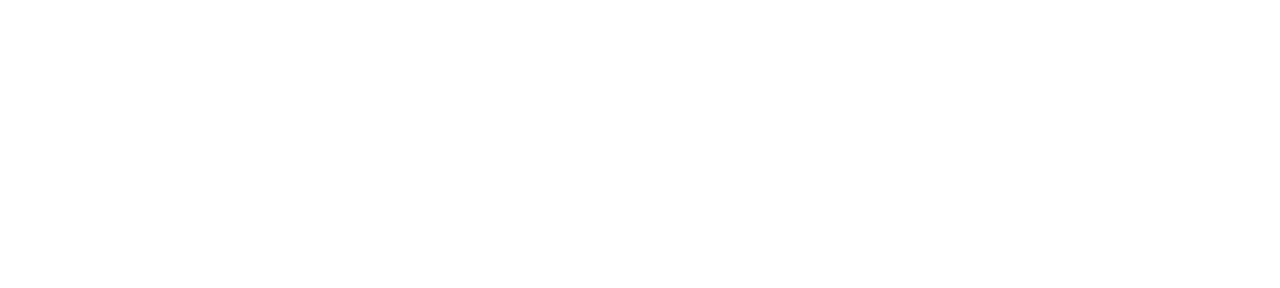
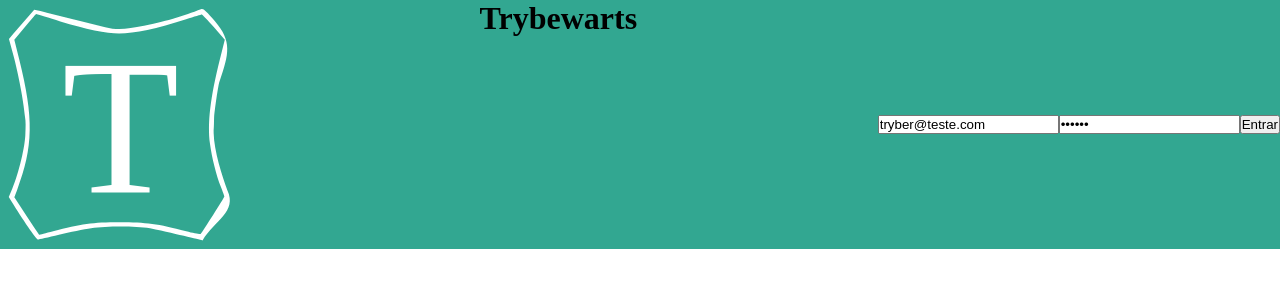
Before and after one commit to TamirisShigaki/Project-Trybewarts, a website: page index.html in a window 1280 px wide. Drawn offline with Linux system fonts and the light colour scheme.

Commit message:
requisito 3: quase ok

```diff
--- a/index.html
+++ b/index.html
@@ -1,14 +1,42 @@
 <!DOCTYPE html>
-<html lang="en">
+<html lang="pt-br">
   <head>
     <meta charset="UTF-8" />
     <meta http-equiv="X-UA-Compatible" content="IE=edge" />
     <meta name="viewport" content="width=device-width, initial-scale=1.0" />
-    <title>Document</title>
+    <title>Project Trybewarts</title>
     <link rel="stylesheet" href="style.css" />
   </head>
   <body>
-    <header class="header"></header>
+    <header class="header">
+      <img
+        src="images/trybewarts-header-logo.svg"
+        alt="Logo da TrybeWarts"
+        class="trybewarts-header-logo"
+      />
+      <h1 id="trybewarts-header-title">Trybewarts</h1>
+      <form action="" method="get" class="trybewarts-login">
+        <input
+          type="email"
+          maxlength="50"
+          id="email"
+          name="email"
+          placeholder="Email"
+          value="tryber@teste.com"
+          required
+        />
+        <input
+          type="password"
+          maxlength="50"
+          id="senha"
+          name="password"
+          placeholder="Senha"
+          value="123456"
+          required
+        />
+        <button class="botao-entrar">Entrar</button>
+      </form>
+    </header>
     <script src="script.js"></script>
   </body>
 </html>
--- a/script.js
+++ b/script.js
@@ -0,0 +1,16 @@
+window.onload = function () {
+  let email = document.querySelector("#email").value;
+  let senha = document.querySelector("#senha").value;
+  let botaoEntrar = document.querySelector(".botao-entrar");
+
+  function login() {
+    if (email === "tryber@teste.com" && senha === 123456) {
+      alert("Olá, Tryber!");
+    } else {
+      alert("Email ou senha inválidos.");
+    }
+  }
+  login();
+
+  botaoEntrar.addEventListener("click", login);
+};
--- a/style.css
+++ b/style.css
@@ -7,4 +7,10 @@
 .header {
   display: flex;
   background-color: rgb(50, 167, 145);
+  justify-content: space-between;
 }
+
+.trybewarts-login {
+  display: flex;
+  align-items: center;
+}
```
